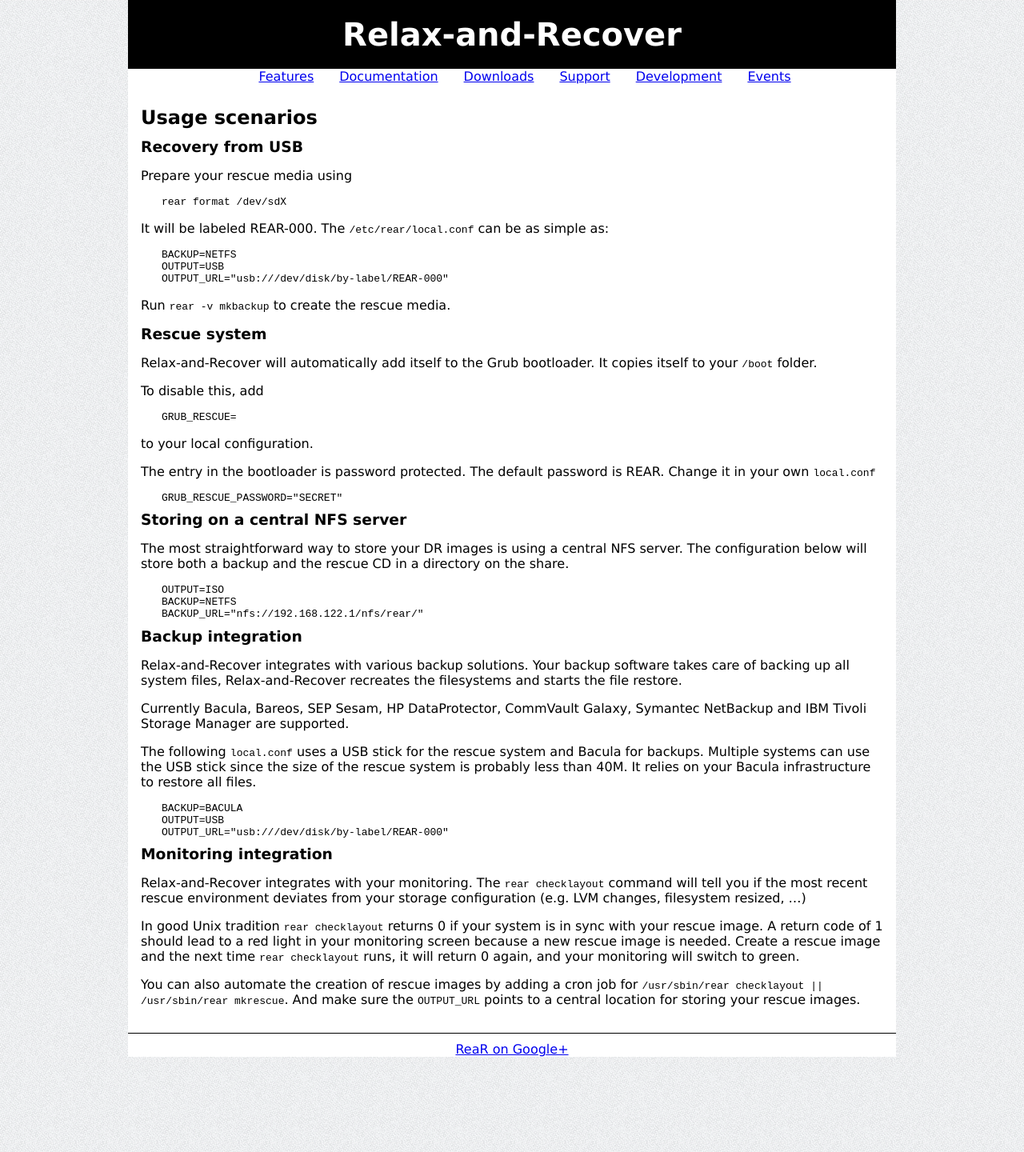
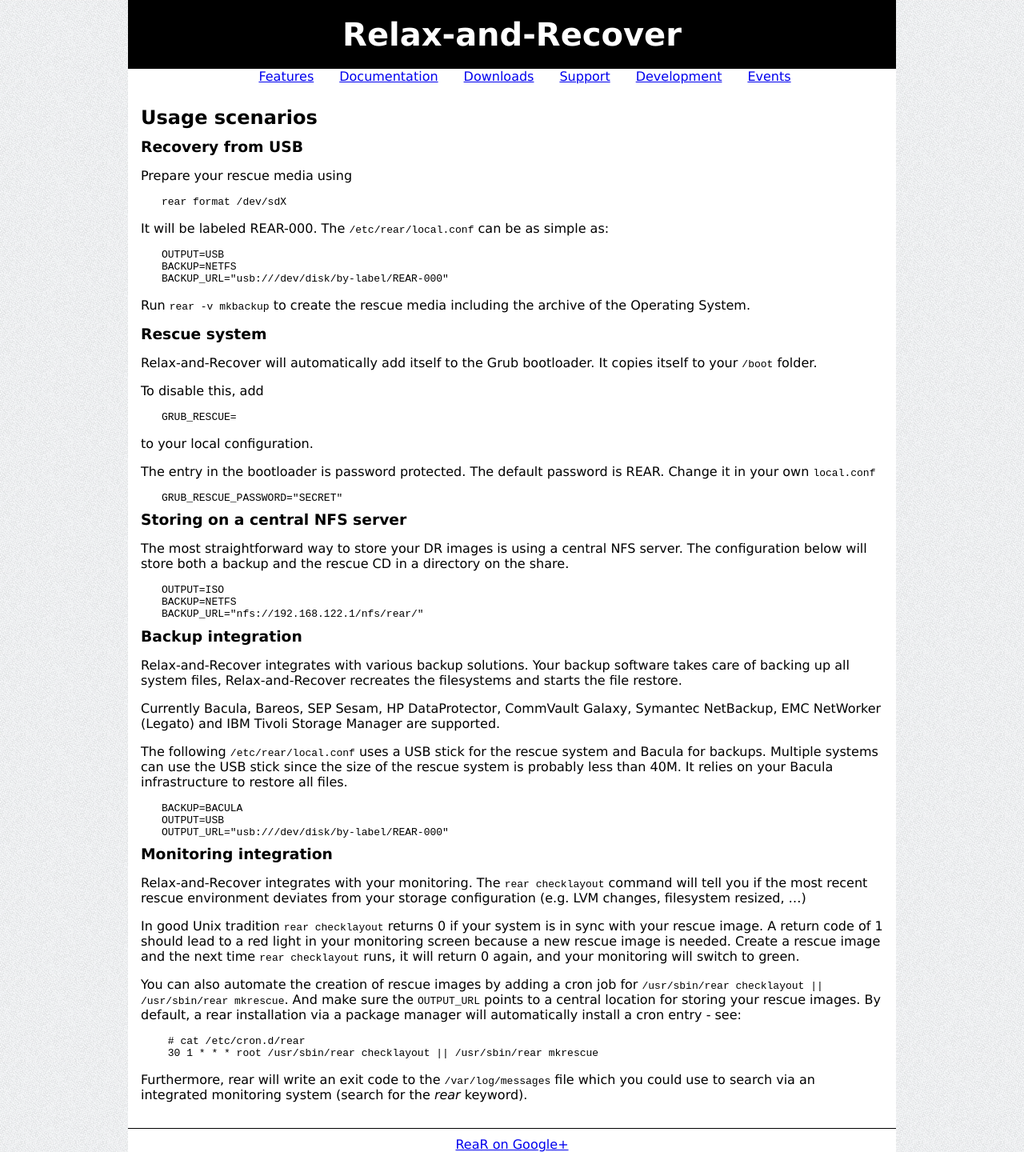
Before and after one commit to rear/rear.github.com, a Jekyll site: the page built from usage/index.md, in a window 1280 px wide. Shown: the whole page at 80% size. Built offline with Jekyll 4.4.1, drawn with Linux system fonts in a browser that asks for light colours; comment, search, counter and statistics services are not loaded; before the commit the page ends 1321 px from its top, so only the background shows below that.

Commit message:
improve the usage page of rear; close #746

```diff
--- a/usage/index.md
+++ b/usage/index.md
@@ -13,11 +13,11 @@
 
 It will be labeled REAR-000. The `/etc/rear/local.conf` can be as simple as:
 
+    OUTPUT=USB
     BACKUP=NETFS
-    OUTPUT=USB
-    OUTPUT_URL="usb:///dev/disk/by-label/REAR-000"
+    BACKUP_URL="usb:///dev/disk/by-label/REAR-000"
 
-Run `rear -v mkbackup` to create the rescue media.
+Run `rear -v mkbackup` to create the rescue media including the archive of the Operating System.
 
 ### Rescue system
 
@@ -51,10 +51,10 @@
 software takes care of backing up all system files, Relax-and-Recover
 recreates the filesystems and starts the file restore.
 
-Currently Bacula, Bareos, SEP Sesam, HP DataProtector, CommVault Galaxy, Symantec NetBackup and IBM
-Tivoli Storage Manager are supported.
+Currently Bacula, Bareos, SEP Sesam, HP DataProtector, CommVault Galaxy, Symantec NetBackup,
+EMC NetWorker (Legato) and IBM Tivoli Storage Manager are supported.
 
-The following `local.conf` uses a USB stick for the rescue system and Bacula for backups. Multiple
+The following `/etc/rear/local.conf` uses a USB stick for the rescue system and Bacula for backups. Multiple
 systems can use the USB stick since the size of the rescue system is probably
 less than 40M. It relies on your Bacula infrastructure to restore all files.
 
@@ -77,3 +77,11 @@
 You can also automate the creation of rescue images by adding a cron job for
 `/usr/sbin/rear checklayout || /usr/sbin/rear mkrescue`. And make sure the
 `OUTPUT_URL` points to a central location for storing your rescue images.
+By default, a rear installation via a package manager will automatically install
+a cron entry - see:
+
+     # cat /etc/cron.d/rear
+     30 1 * * * root /usr/sbin/rear checklayout || /usr/sbin/rear mkrescue
+
+Furthermore, rear will write an exit code to the `/var/log/messages` file which
+you could use to search via an integrated monitoring system (search for the *rear* keyword).
```
